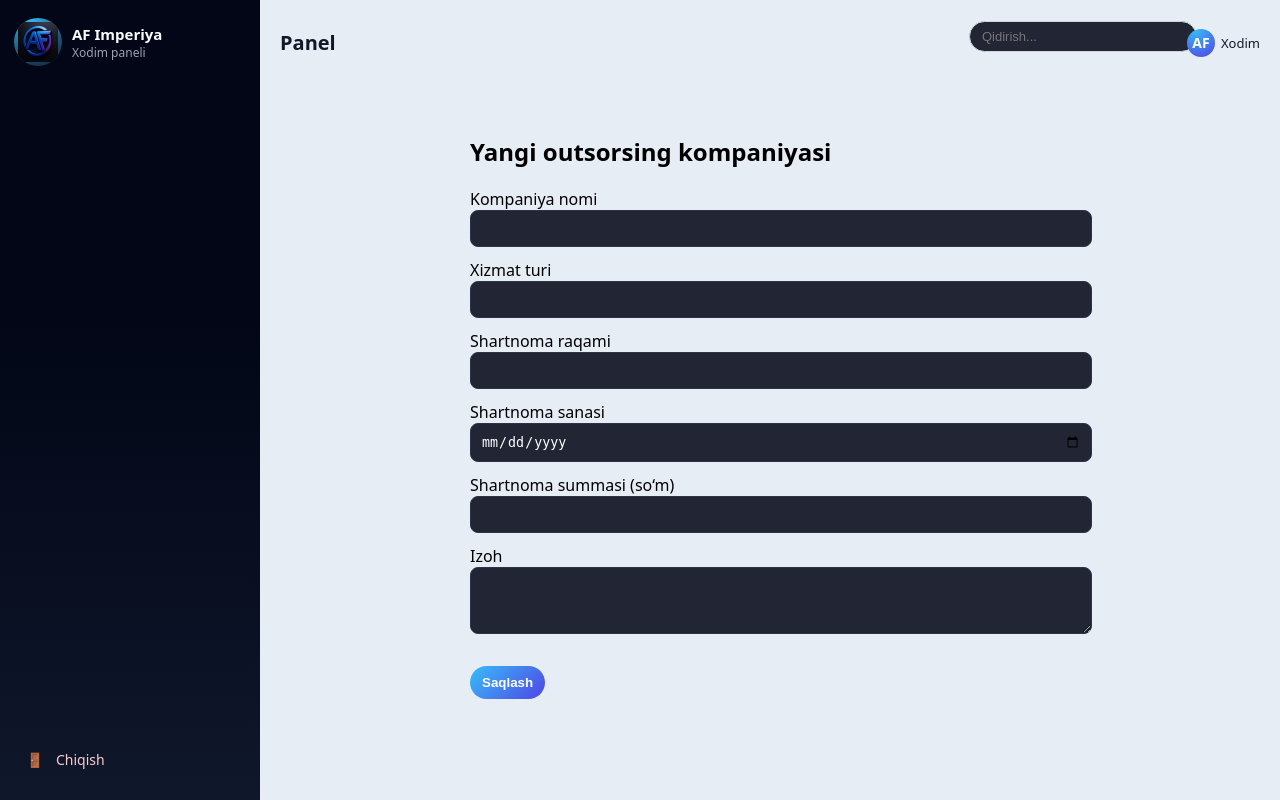
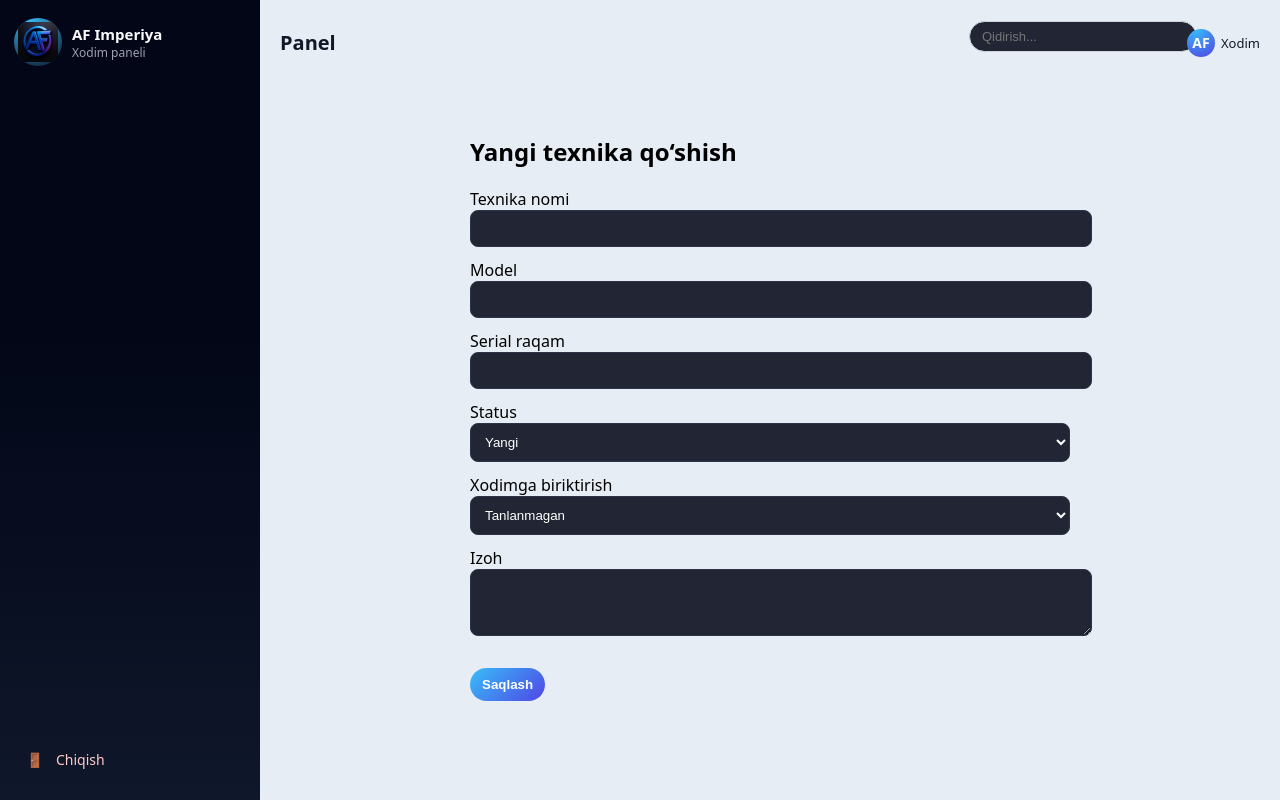
Before and after one commit to Mirfayziev/AF_IMPERIYA, a Flask app: template templates/outsourcing/create.html in a window 1280 px wide. Run offline with Flask 3, Linux system fonts and the light colour scheme; the template is opened without the code that fills it: values that come from a table or form of the project are taken from there, others are empty; data comes from the database, SQL or seed files in the repository.

Commit message:
Update create.html

```diff
--- a/templates/outsourcing/create.html
+++ b/templates/outsourcing/create.html
@@ -3,24 +3,34 @@
 
 <div class="card big-card">
 
-    <h2>Yangi outsorsing kompaniyasi</h2>
+    <h2>Yangi texnika qo‘shish</h2>
 
     <form method="post">
 
-        <label>Kompaniya nomi</label>
+        <label>Texnika nomi</label>
         <input type="text" name="name" required>
 
-        <label>Xizmat turi</label>
-        <input type="text" name="service_type">
+        <label>Model</label>
+        <input type="text" name="model">
 
-        <label>Shartnoma raqami</label>
-        <input type="text" name="contract_number">
+        <label>Serial raqam</label>
+        <input type="text" name="serial_number">
 
-        <label>Shartnoma sanasi</label>
-        <input type="date" name="contract_date">
+        <label>Status</label>
+        <select name="status">
+            <option value="new">Yangi</option>
+            <option value="working">Ishlayapti</option>
+            <option value="repair">Ta’mirda</option>
+            <option value="broken">Yaroqsiz</option>
+        </select>
 
-        <label>Shartnoma summasi (so‘m)</label>
-        <input type="number" step="0.01" name="contract_amount">
+        <label>Xodimga biriktirish</label>
+        <select name="assigned_to">
+            <option value="">Tanlanmagan</option>
+            {% for u in users %}
+                <option value="{{ u.id }}">{{ u.username }}</option>
+            {% endfor %}
+        </select>
 
         <label>Izoh</label>
         <textarea name="comment" rows="3"></textarea>
@@ -37,7 +47,7 @@
     max-width:600px;
     margin:auto;
 }
-input, textarea {
+input,textarea,select{
     width:100%;
     background:#222634;
     border:1px solid #2e3448;
```
